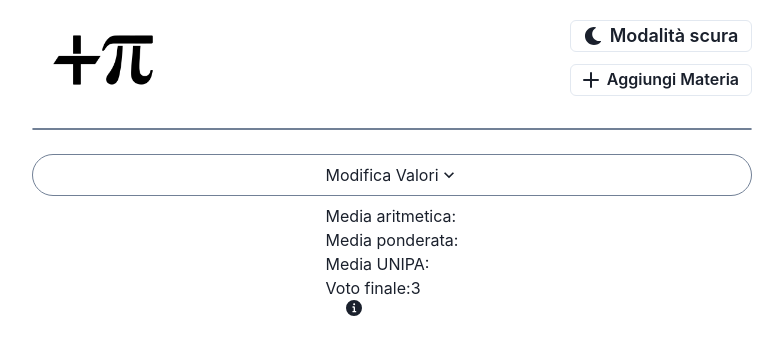
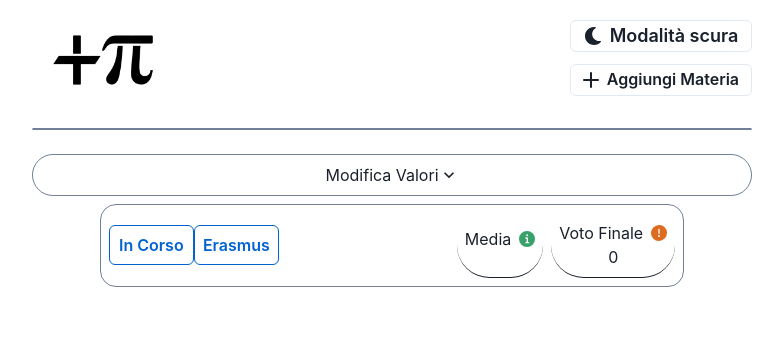
Before and after one commit to ExalFabu/TPTP, a React (Create React App) app: page / in a window 1280 px wide. Shown: the top 354 px of the page, without its empty margins (248-1031 px from the left). Built offline with nearby package versions, Linux system fonts and the light colour scheme.

Commit message:
Completed AverageTab component to a pleasant state

```diff
--- a/src/components/Average.js
+++ b/src/components/Average.js
@@ -1,47 +1,60 @@
-import { InfoIcon } from '@chakra-ui/icons';
-import { Grid, Text } from '@chakra-ui/layout';
-import { Tooltip } from '@chakra-ui/tooltip';
-import React from 'react';
+import { Button } from '@chakra-ui/button';
+import { InfoIcon, WarningIcon } from '@chakra-ui/icons';
+import { Flex, SimpleGrid } from '@chakra-ui/layout';
+import { Text } from '@chakra-ui/layout';
+import {
+  extendTheme,
+  Popover,
+  PopoverArrow,
+  PopoverBody,
+  PopoverCloseButton,
+  PopoverContent,
+  PopoverHeader,
+  PopoverTrigger,
+  Tooltip,
+} from '@chakra-ui/react';
+import React, { useState } from 'react';
+import { borderColor } from '../theme';
 
 // const CFU_DA_LEVARE = 18;
 
-const calculateArithmeticAverage = allLectures => {
-  let sum = 0,
-    count = 0;
-  allLectures.forEach(element => {
-    if (
-      element.grade &&
-      element.cfu &&
-      element.grade >= 18 &&
-      element.grade <= 30 &&
-      element.cfu !== 0
-    ) {
-      count += 1;
-      sum += parseInt(element.grade);
-    }
-  });
-  let avg = Math.round((sum / count) * 100) / 100;
-  return isNaN(avg) ? '' : avg;
-};
+// const calculateArithmeticAverage = allLectures => {
+//   let sum = 0,
+//     count = 0;
+//   allLectures.forEach(element => {
+//     if (
+//       element.grade &&
+//       element.cfu &&
+//       element.grade >= 18 &&
+//       element.grade <= 30 &&
+//       element.cfu !== 0
+//     ) {
+//       count += 1;
+//       sum += parseInt(element.grade);
+//     }
+//   });
+//   let avg = Math.round((sum / count) * 100) / 100;
+//   return isNaN(avg) ? '' : avg;
+// };
 
-const calculateWeightedAverage = allLectures => {
-  let weights = 0;
-  let sum = 0;
-  allLectures.forEach(element => {
-    if (
-      element.grade &&
-      element.cfu &&
-      element.grade >= 18 &&
-      element.grade <= 30 &&
-      element.cfu !== 0
-    ) {
-      weights += parseInt(element.cfu);
-      sum += parseInt(element.grade) * parseInt(element.cfu);
-    }
-  });
-  let avg = Math.round((sum / weights) * 100) / 100;
-  return isNaN(avg) ? '' : avg;
-};
+// const calculateWeightedAverage = allLectures => {
+//   let weights = 0;
+//   let sum = 0;
+//   allLectures.forEach(element => {
+//     if (
+//       element.grade &&
+//       element.cfu &&
+//       element.grade >= 18 &&
+//       element.grade <= 30 &&
+//       element.cfu !== 0
+//     ) {
+//       weights += parseInt(element.cfu);
+//       sum += parseInt(element.grade) * parseInt(element.cfu);
+//     }
+//   });
+//   let avg = Math.round((sum / weights) * 100) / 100;
+//   return isNaN(avg) ? '' : avg;
+// };
 /**
  *
  * @param {import('../model/LectureType').Lecture[]} allLectures
@@ -122,7 +135,7 @@ const calculateUnipaAverage = (allLectures, preferences) => {
  * @param {import('../model/PreferencesType').Preferences} preferences
  * @returns
  */
-const votoFinale = (allLectures, preferences) => {
+const votoFinale = (allLectures, preferences, finalAverage) => {
   const avg = calculateUnipaAverage(allLectures, preferences);
   const num_lodi = allLectures.reduce(
     (prev, curr) => prev + (curr.lode && curr.grade === 30 ? 1 : 0),
@@ -133,32 +146,179 @@ const votoFinale = (allLectures, preferences) => {
   return (
     votoDiBase +
     num_lodi * preferences.ptlode +
-    parseFloat(preferences.erasmus) +
-    parseFloat(preferences.incorso)
+    parseFloat(preferences.erasmus) * (finalAverage.hasDoneEramus ? 1 : 0) +
+    parseFloat(preferences.incorso) * (finalAverage.isInCorso ? 1 : 0)
   );
 };
 
 /**
  *
+ * @param {import('../model/LectureType').Lecture[]} lectures
+ */
+const removedLecturesBody = lectures => {
+  const removed = lectures.filter(
+    l => l.new_cfu !== l.cfu && l.cfu !== 0 && l.grade !== 0
+  );
+  if (removed.length === 0) {
+    return (
+      <Text>Non è stata rimossa nessuna materia dal conteggio della media</Text>
+    );
+  }
+  return (
+    <>
+      {removed.map(e => {
+        return (
+          <Flex justifyContent="space-around" alignItems="center">
+            <Text maxW="50%">{e.name}</Text>
+            <Text>{e.new_cfu === 0 ? '❌' : `CFU: ${e.new_cfu}`}</Text>
+          </Flex>
+        );
+      })}
+    </>
+  );
+};
+
+/**
+ * @type {import('../model/FinalAverage').FinalAverage}
+ */
+const defaultFinalAverage = JSON.parse(
+  localStorage.getItem('finalAverage')
+) || {
+  isInCorso: false,
+  hasDoneEramus: false,
+  averageBonus: 0,
+};
+
+/**
+ * @param {Object} props
  * @param {import('../model/LectureType').Lecture[]} props.allLectures
  * @param {import('../model/PreferencesType').Preferences} props.preferences
  * @returns {React.FC}
  */
-export default function Average({ allLectures, preferences }) {
+export default function Average({ allLectures, preferences, ...props }) {
+  const [finalAverage, setFinalAverageState] = useState(defaultFinalAverage);
+  const setFinalAverage = f => {
+    localStorage.setItem('finalAverage', JSON.stringify(f));
+    setFinalAverageState(f);
+  };
+  const theme = extendTheme();
+  console.log(theme);
   return (
-    <Grid column={3}>
-      <Text>Media aritmetica: {calculateArithmeticAverage(allLectures)}</Text>
-      <Text>Media ponderata: {calculateWeightedAverage(allLectures)}</Text>
-      <Text>
-        Media UNIPA: {calculateUnipaAverage(allLectures, preferences)}
-      </Text>
-      <Text>
-        Voto finale:
-        {votoFinale(allLectures, preferences)}
-      </Text>
-      <Tooltip label="(WIP) A questo valore vanno aggiunti i punti bonus in base alla media">
-        <InfoIcon ml={5} />
-      </Tooltip>
-    </Grid>
+    <SimpleGrid
+      {...props}
+      justifyContent="space-evenly"
+      alignContent="space-evenly"
+      border="1px"
+      gridTemplateAreas={{
+        base: `"Buttons . Values" "Buttons . Values"`,
+        md: `"Buttons . Values"`,
+      }}
+      gridTemplateColumns="1fr 1fr max-content"
+      borderColor={borderColor}
+      borderRadius="2xl"
+      p={2}
+    >
+      <Flex
+        gridArea="Buttons"
+        alignContent="space-evenly"
+        justifyContent="space-evenly"
+        wrap="wrap"
+      >
+        <Button
+          colorScheme="messenger"
+          w="85px"
+          variant={finalAverage.isInCorso ? 'solid' : 'outline'}
+          onClick={e =>
+            setFinalAverage({
+              ...finalAverage,
+              isInCorso: !finalAverage.isInCorso,
+            })
+          }
+          my={1}
+        >
+          In Corso
+        </Button>
+        <Button
+          colorScheme="messenger"
+          w="85px"
+          variant={finalAverage.hasDoneEramus ? 'solid' : 'outline'}
+          onClick={e =>
+            setFinalAverage({
+              ...finalAverage,
+              hasDoneEramus: !finalAverage.hasDoneEramus,
+            })
+          }
+          my={1}
+        >
+          Erasmus
+        </Button>
+      </Flex>
+      <Flex
+        gridArea="Values"
+        alignContent="space-evenly"
+        justifyContent="space-evenly"
+        wrap="wrap"
+      >
+        <Tooltip>
+          <SimpleGrid
+            borderBottom="1px"
+            borderRadius="full"
+            p={2}
+            mx={2}
+            templateAreas={`"Titolo info" "Valore Valore"`}
+            justifyItems="center"
+            alignItems="center"
+            columnGap={2}
+          >
+            <Text gridArea="Titolo">Media</Text>
+            <Text gridArea="Valore">
+              {calculateUnipaAverage(allLectures, preferences)}
+            </Text>
+            <Popover gridArea="info">
+              <PopoverTrigger>
+                <InfoIcon color="green.500" />
+              </PopoverTrigger>
+              <PopoverContent>
+                <PopoverArrow />
+                <PopoverCloseButton />
+                <PopoverHeader textAlign="center">
+                  Materie ripesate
+                </PopoverHeader>
+                <PopoverBody>{removedLecturesBody(allLectures)}</PopoverBody>
+              </PopoverContent>
+            </Popover>
+          </SimpleGrid>
+        </Tooltip>
+        <SimpleGrid
+          borderBottom="1px"
+          borderRadius="full"
+          p={2}
+          templateAreas={`"Titolo info" "Valore Valore"`}
+          justifyItems="center"
+          alignItems="center"
+          columnGap={2}
+        >
+          <Text gridArea="Titolo">Voto Finale</Text>
+          <Text gridArea="Valore">
+            {votoFinale(allLectures, preferences, finalAverage)}
+          </Text>
+          <Popover gridArea="info">
+            <PopoverTrigger>
+              <WarningIcon color="orange.500" />
+            </PopoverTrigger>
+            <PopoverContent>
+              <PopoverArrow />
+              <PopoverCloseButton />
+              <PopoverHeader textAlign="center">Attenzione</PopoverHeader>
+              <PopoverBody>
+                Al voto finale dovrai aggiungere il bonus calcolato in base alla
+                media. Per saperlo cerca il regolamento del tuo Corso di Laurea
+                o chiedi ai tuoi rappresentanti
+              </PopoverBody>
+            </PopoverContent>
+          </Popover>
+        </SimpleGrid>
+      </Flex>
+    </SimpleGrid>
   );
 }
--- /dev/null
+++ b/src/model/FinalAverage.js
@@ -0,0 +1,8 @@
+/**
+ * @typedef {Object} FinalAverage
+ * @property {boolean} isInCorso - Se la laurea è in corso
+ * @property {boolean} hasDoneEramus - Se ha fatto erasmus
+ * @property {number} averageBonus - Valutazione da sommare al voto finale in base alla media
+ */
+
+export default FinalAverage
```
